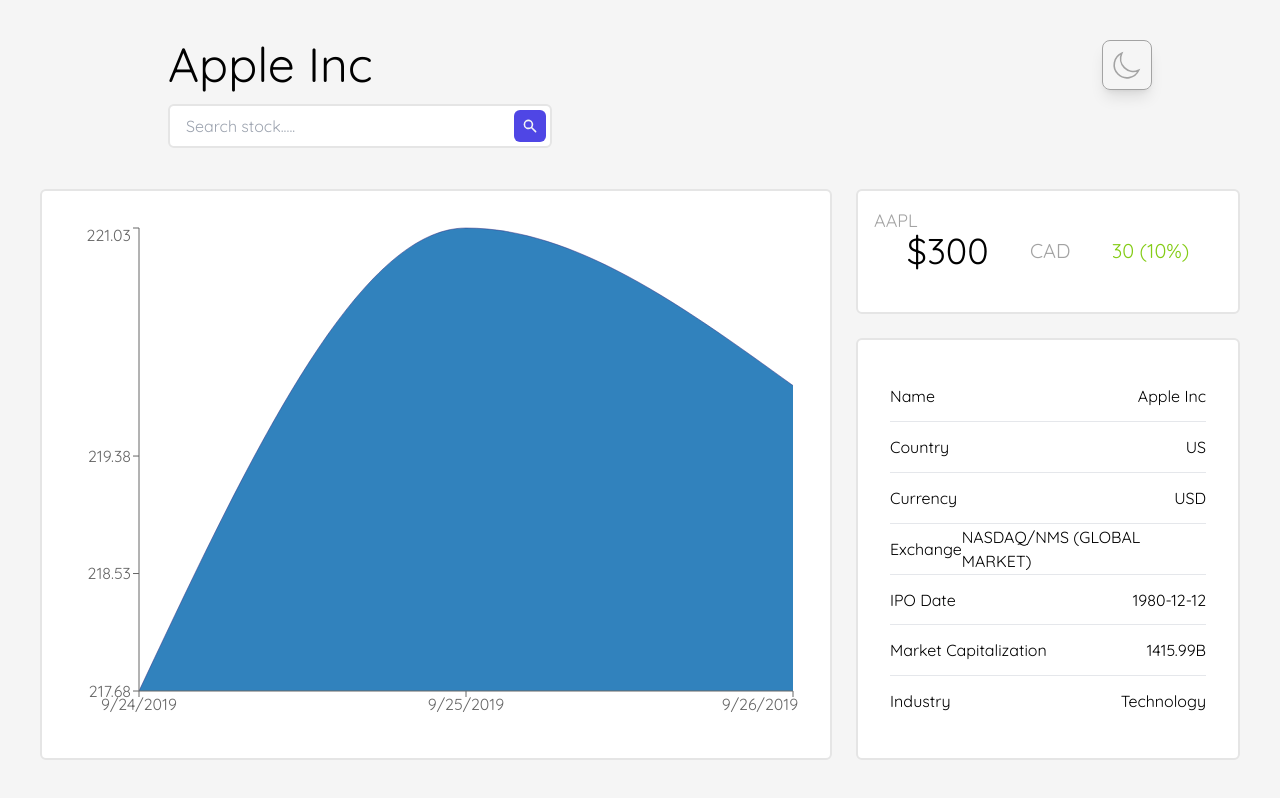
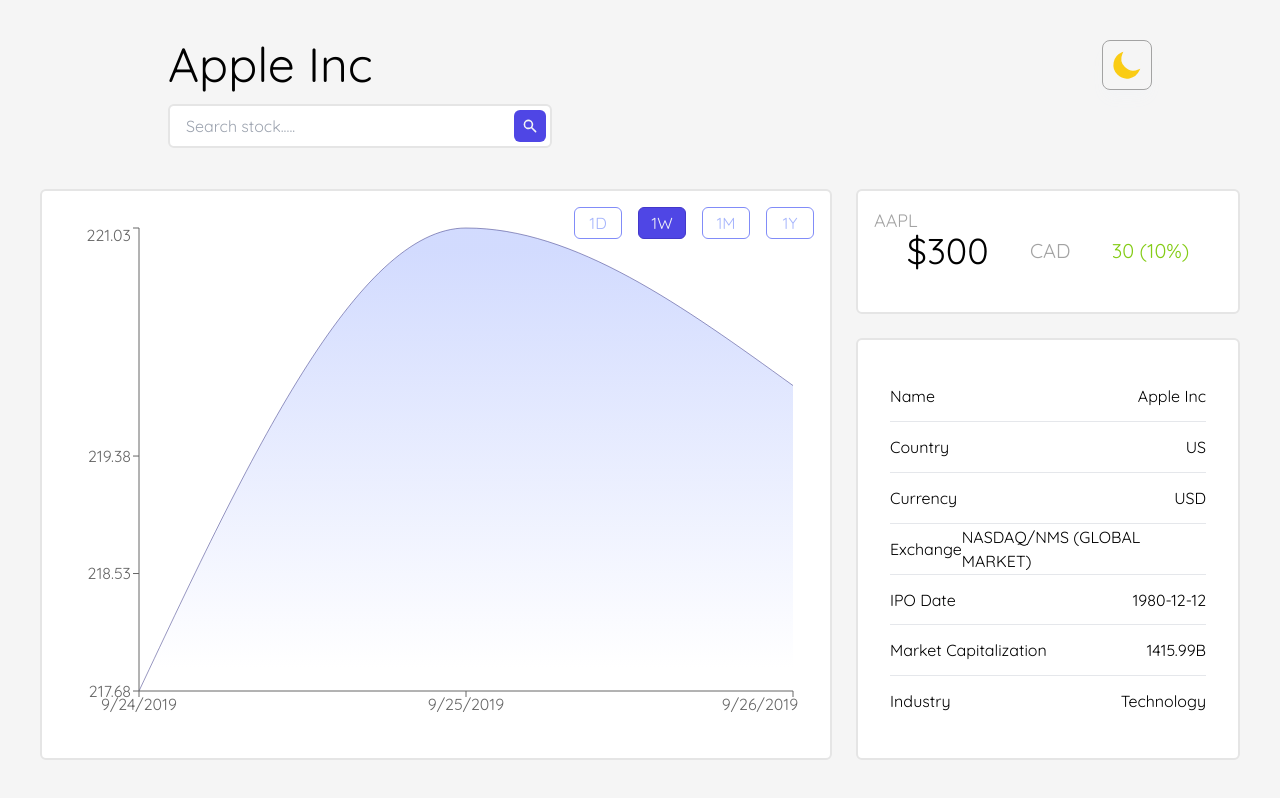
Before and after one commit to Pabz-10/Stock-Dashboard, a React (Vite) app: page / in a window 1280 px wide. Both pictures are taken after a click on the button 1127 px from the left and 65 px from the top of the page. Built offline with nearby package versions, Linux system fonts and the light colour scheme.

Commit message:
Added button theme

```diff
--- a/src/App.jsx
+++ b/src/App.jsx
@@ -1,8 +1,14 @@
-import React from "react";
+import React, { useState } from "react";
 import Dashboard from "./components/Dashboard";
+import ThemeContext from "./context/ThemeContext";
 
 function App() {
-	return <Dashboard />;
+	const [darkMode, setDarkMode] = useState(false);
+	return (
+		<ThemeContext.Provider value={{ darkMode, setDarkMode }}>
+			<Dashboard />
+		</ThemeContext.Provider>
+	);
 }
 
 export default App;
--- a/src/components/Chart.jsx
+++ b/src/components/Chart.jsx
@@ -11,6 +11,8 @@
 	YAxis,
 } from "recharts";
 import { data } from "autoprefixer";
+import ChartFilter from "./ChartFilter";
+import { chartConfig } from "../constants/config";
 
 const Chart = () => {
 	const [date, setDate] = useState(mockHistroicalData);
@@ -22,20 +24,43 @@
 				value: item.toFixed(2),
 				// item with 2 decimal places
 				date: convertUnixTimestampToDate(date.t[index]),
-
 			};
 		});
 	};
 	return (
 		<Card>
+			<ul className="flex absolute top-2 right-2 z-40">
+				{Object.keys(chartConfig).map((item) => {
+					return (
+						<li key={item}>
+							<ChartFilter
+								text={item}
+								active={filter === item}
+								onClick={() => setFilter(item)}
+							/>
+						</li>
+					);
+				})}
+			</ul>
 			<ResponsiveContainer>
 				<AreaChart data={formatData(data)}>
+					<defs>
+						<linearGradient id="chartColor" x1="0" y1="0" x2="0" y2="1">
+							<stop
+								offset="5%"
+								stopColor="rgb(199 210 254)"
+								stopOpacity={0.8}
+							/>
+							<stop offset="95%" stopColor="rgb(199 210 254)" stopOpacity={0} />
+						</linearGradient>
+					</defs>
 					<Area
 						type="monotone"
 						dataKey="value"
 						stroke="#312e81"
 						fillOpacity={1}
 						strokeWidth={0.5}
+						fill="url(#chartColor)"
 					/>
 					<Tooltip />
 					<XAxis dataKey={"date"} />
--- /dev/null
+++ b/src/components/ChartFilter.jsx
@@ -0,0 +1,18 @@
+import React from "react";
+
+const ChartFilter = ({ text, active, onClick }) => {
+	return (
+		<button
+			onClick={onClick}
+			className={`w-12 m-2 h-8 border-1 rounded-md flex items-center justify-center cursor-pointer ${
+				active
+					? "bg-indigo-600 border-indigo-700 text-gray-100"
+					: "border-indigo-400 text-indigo-300"
+			}`}
+		>
+			{text}
+		</button>
+	);
+};
+
+export default ChartFilter;
--- a/src/components/ThemeIcon.jsx
+++ b/src/components/ThemeIcon.jsx
@@ -1,10 +1,27 @@
 import { MoonIcon } from "@heroicons/react/solid";
-import React from "react";
+import React, { useContext } from "react";
+import ThemeContext from "../context/ThemeContext";
 
 const ThemeIcon = () => {
+	const { darkMode, setDarkMode } = useContext(ThemeContext);
+
+	const toggleDarkMode = () => {
+		setDarkMode(!darkMode);
+	};
 	return (
-		<button className="rounded-lg border-1 border-neutral-400 p-2 absolute right-8 xl:right-32 top-10 xl:top-10 shadow-lg">
-			<MoonIcon className="h-8 w-8 cursor-pointer stroke-1 fill-none stroke-neutral-400 " />
+		<button
+			className={`rounded-lg border-1 border-neutral-400 p-2 absolute right-8 xl:right-32 top-10 xl:top-10 shadow-lg ${
+				darkMode ? "shadow-gray-100" : null
+			}`}
+			onClick={toggleDarkMode}
+		>
+			<MoonIcon
+				className={`h-8 w-8 cursor-pointer stroke-1 fill-none ${
+					darkMode
+						? "fill-yellow-400 stroke-yellow-400"
+						: "fill-none  stroke-neutral-400"
+				}`}
+			/>
 		</button>
 	);
 };
--- /dev/null
+++ b/src/context/ThemeContext.jsx
@@ -0,0 +1,5 @@
+import React from "react";
+
+const ThemeContext = React.createContext();
+
+export default ThemeContext;
```
